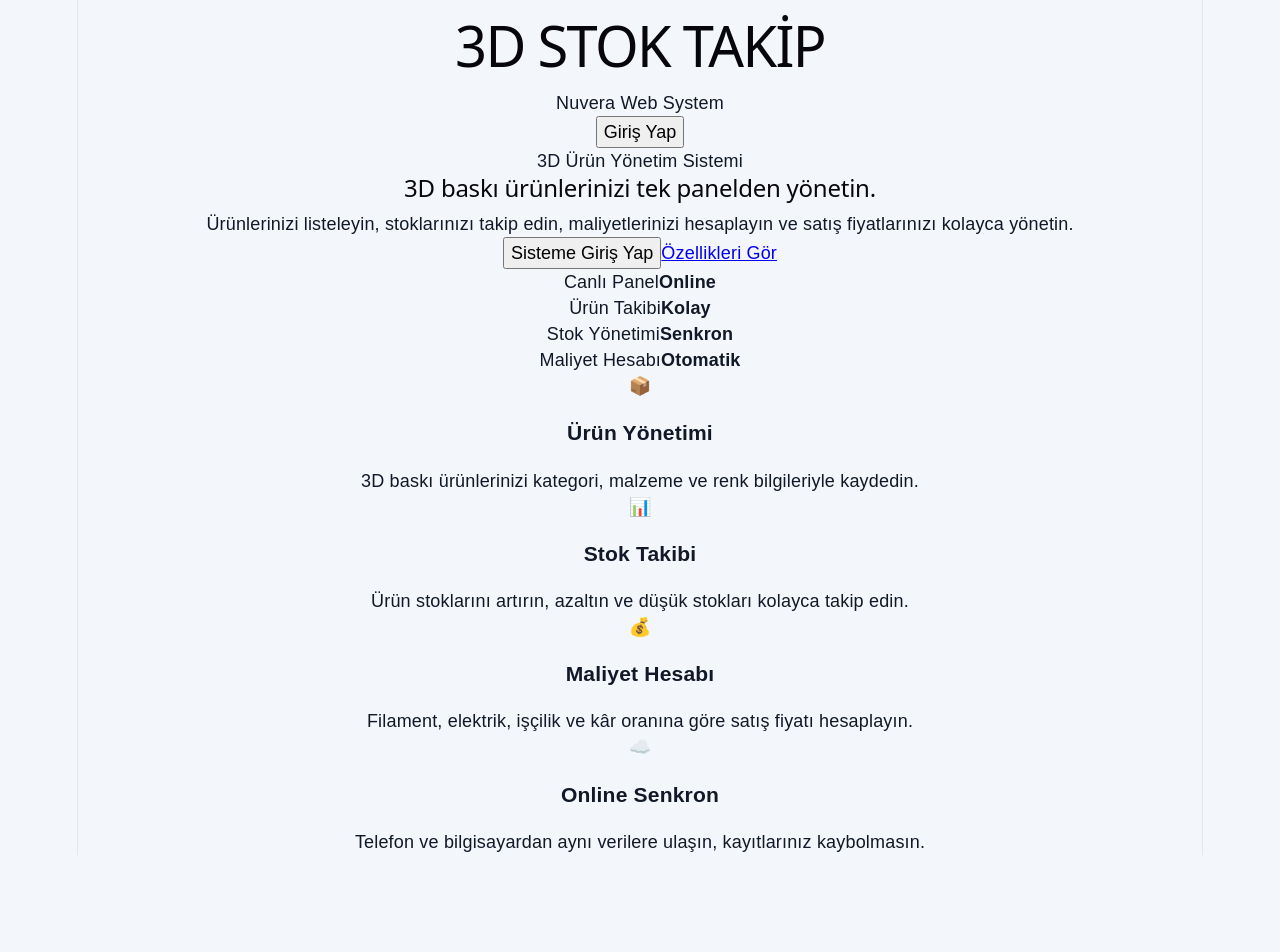
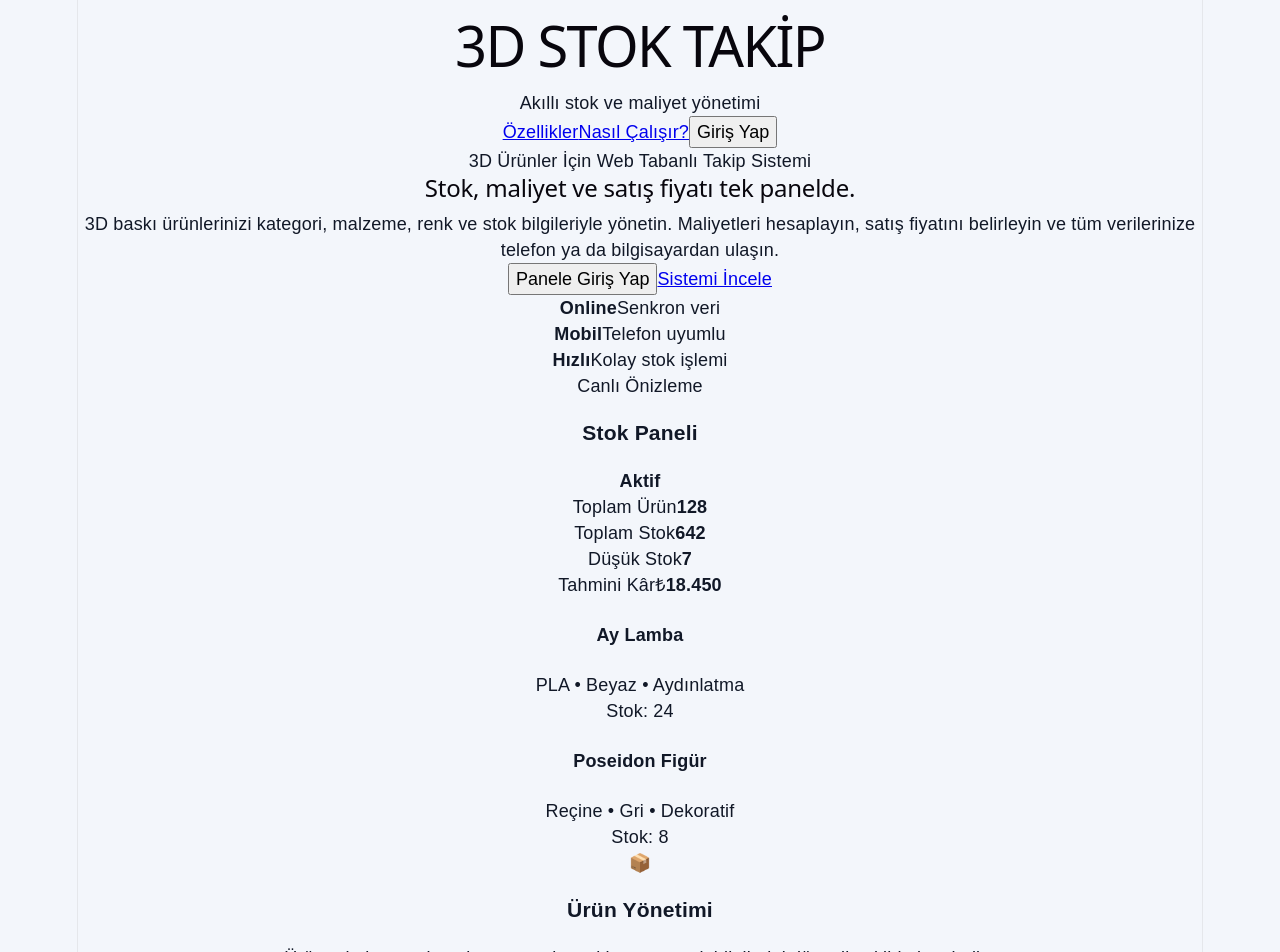
Before and after one commit to emir2-scu/NuveraStockWebApp, a React (Vite) app: page / in a window 1280 px wide. Shown: the top 952 px of the page. Before the commit the page ends 855 px from the top, so only its background shows below. Built offline with nearby package versions, Linux system fonts and the light colour scheme.

Commit message:
Improve professional landing page

```diff
--- a/src/App.jsx
+++ b/src/App.jsx
@@ -95,6 +95,7 @@ function App() {
     setProducts([]);
     setCosts([]);
     setPage("dashboard");
+    setShowLogin(false);
   };
 
   const fetchProducts = async () => {
@@ -344,54 +345,102 @@ function App() {
   if (authLoading) {
     return <div className="auth-screen">Yükleniyor...</div>;
   }
+
   if (!session && !showLogin) {
     return (
       <div className="landing-page">
         <header className="landing-header">
           <div className="landing-logo">
             <h1>3D STOK TAKİP</h1>
-          <span>Nuvera Web System</span>
+            <span>Akıllı stok ve maliyet yönetimi</span>
           </div>
 
+          <nav className="landing-nav">
+            <a href="#features">Özellikler</a>
+            <a href="#workflow">Nasıl Çalışır?</a>
             <button onClick={() => setShowLogin(true)}>Giriş Yap</button>
+          </nav>
         </header>
 
         <section className="hero-section">
           <div className="hero-text">
-          <span className="hero-badge">3D Ürün Yönetim Sistemi</span>
+            <span className="hero-badge">
+              3D Ürünler İçin Web Tabanlı Takip Sistemi
+            </span>
 
-          <h2>3D baskı ürünlerinizi tek panelden yönetin.</h2>
+            <h2>Stok, maliyet ve satış fiyatı tek panelde.</h2>
 
             <p>
-            Ürünlerinizi listeleyin, stoklarınızı takip edin, maliyetlerinizi
-            hesaplayın ve satış fiyatlarınızı kolayca yönetin.
+              3D baskı ürünlerinizi kategori, malzeme, renk ve stok
+              bilgileriyle yönetin. Maliyetleri hesaplayın, satış fiyatını
+              belirleyin ve tüm verilerinize telefon ya da bilgisayardan ulaşın.
             </p>
 
             <div className="hero-buttons">
-            <button onClick={() => setShowLogin(true)}>Sisteme Giriş Yap</button>
-            <a href="#features">Özellikleri Gör</a>
+              <button onClick={() => setShowLogin(true)}>
+                Panele Giriş Yap
+              </button>
+              <a href="#features">Sistemi İncele</a>
+            </div>
+
+            <div className="hero-mini-stats">
+              <div>
+                <strong>Online</strong>
+                <span>Senkron veri</span>
+              </div>
+              <div>
+                <strong>Mobil</strong>
+                <span>Telefon uyumlu</span>
+              </div>
+              <div>
+                <strong>Hızlı</strong>
+                <span>Kolay stok işlemi</span>
+              </div>
             </div>
           </div>
 
-        <div className="hero-card">
-          <div className="hero-card-top">
-            <span>Canlı Panel</span>
-            <strong>Online</strong>
+          <div className="hero-dashboard">
+            <div className="dashboard-top">
+              <div>
+                <span>Canlı Önizleme</span>
+                <h3>Stok Paneli</h3>
+              </div>
+              <strong>Aktif</strong>
             </div>
 
-          <div className="hero-stat">
-            <span>Ürün Takibi</span>
-            <strong>Kolay</strong>
+            <div className="dashboard-grid">
+              <div>
+                <span>Toplam Ürün</span>
+                <strong>128</strong>
+              </div>
+              <div>
+                <span>Toplam Stok</span>
+                <strong>642</strong>
+              </div>
+              <div>
+                <span>Düşük Stok</span>
+                <strong>7</strong>
+              </div>
+              <div>
+                <span>Tahmini Kâr</span>
+                <strong>₺18.450</strong>
+              </div>
             </div>
 
-          <div className="hero-stat">
-            <span>Stok Yönetimi</span>
-            <strong>Senkron</strong>
+            <div className="dashboard-product">
+              <div>
+                <h4>Ay Lamba</h4>
+                <p>PLA • Beyaz • Aydınlatma</p>
+              </div>
+              <span>Stok: 24</span>
             </div>
 
-          <div className="hero-stat">
-            <span>Maliyet Hesabı</span>
-            <strong>Otomatik</strong>
+            <div className="dashboard-product">
+              <div>
+                <h4>Poseidon Figür</h4>
+                <p>Reçine • Gri • Dekoratif</p>
+              </div>
+              <span>Stok: 8</span>
             </div>
           </div>
         </section>
@@ -400,41 +449,75 @@ if (!session && !showLogin) {
           <div className="feature-card">
             <div>📦</div>
             <h3>Ürün Yönetimi</h3>
-          <p>3D baskı ürünlerinizi kategori, malzeme ve renk bilgileriyle kaydedin.</p>
+            <p>
+              Ürün adı, kategori, malzeme, renk, açıklama ve stok bilgilerini
+              düzenli şekilde kaydedin.
+            </p>
           </div>
 
           <div className="feature-card">
             <div>📊</div>
             <h3>Stok Takibi</h3>
-          <p>Ürün stoklarını artırın, azaltın ve düşük stokları kolayca takip edin.</p>
+            <p>
+              Stok artırma, azaltma, düşük stok kontrolü ve ürün arama
+              işlemlerini hızlıca yapın.
+            </p>
           </div>
 
           <div className="feature-card">
             <div>💰</div>
             <h3>Maliyet Hesabı</h3>
-          <p>Filament, elektrik, işçilik ve kâr oranına göre satış fiyatı hesaplayın.</p>
+            <p>
+              Filament, elektrik, işçilik, paketleme ve kâr oranına göre satış
+              fiyatı hesaplayın.
+            </p>
           </div>
 
           <div className="feature-card">
             <div>☁️</div>
-          <h3>Online Senkron</h3>
-          <p>Telefon ve bilgisayardan aynı verilere ulaşın, kayıtlarınız kaybolmasın.</p>
+            <h3>Cihazlar Arası Senkron</h3>
+            <p>
+              Telefon ve bilgisayardan aynı hesaba girerek kayıtlı verilere
+              ulaşın.
+            </p>
+          </div>
+        </section>
+
+        <section className="workflow-section" id="workflow">
+          <div>
+            <span>01</span>
+            <h3>Ürünleri Ekle</h3>
+            <p>3D ürünlerini kategori ve stok bilgileriyle sisteme kaydet.</p>
+          </div>
+
+          <div>
+            <span>02</span>
+            <h3>Stokları Yönet</h3>
+            <p>Gelen veya çıkan ürün miktarını hızlıca artır ya da azalt.</p>
+          </div>
+
+          <div>
+            <span>03</span>
+            <h3>Maliyeti Hesapla</h3>
+            <p>Ürün maliyetini ve tahmini satış fiyatını panelden takip et.</p>
           </div>
         </section>
       </div>
     );
   }
+
   if (!session) {
     return (
       <div className="auth-screen">
         <div className="auth-card">
           <div className="auth-brand">
-            <h1>NUVERA</h1>
-            <span>STOCK WEB</span>
+            <h1>3D STOK</h1>
+            <span>TAKİP SİSTEMİ</span>
           </div>
 
           <h2>Giriş Yap</h2>
           <p>Stok sistemine erişmek için mail ve şifrenizi girin.</p>
+
           <button className="back-to-landing" onClick={() => setShowLogin(false)}>
             ← Tanıtım Sayfasına Dön
           </button>
@@ -512,8 +595,8 @@ if (!session && !showLogin) {
 
       <aside className="sidebar">
         <div className="brand">
-          <h1>NUVERA</h1>
-          <span>STOCK WEB</span>
+          <h1>3D STOK</h1>
+          <span>TAKİP SİSTEMİ</span>
         </div>
 
         <nav>
@@ -569,6 +652,7 @@ if (!session && !showLogin) {
                 {loading ? "Yükleniyor..." : "Online Senkron"}
               </span>
             </header>
+
             <section className="stats">
               <div className="stat-card">
                 <div className="stat-icon">📦</div>
```
Lines whose indentation alone changed are shown as unchanged.
